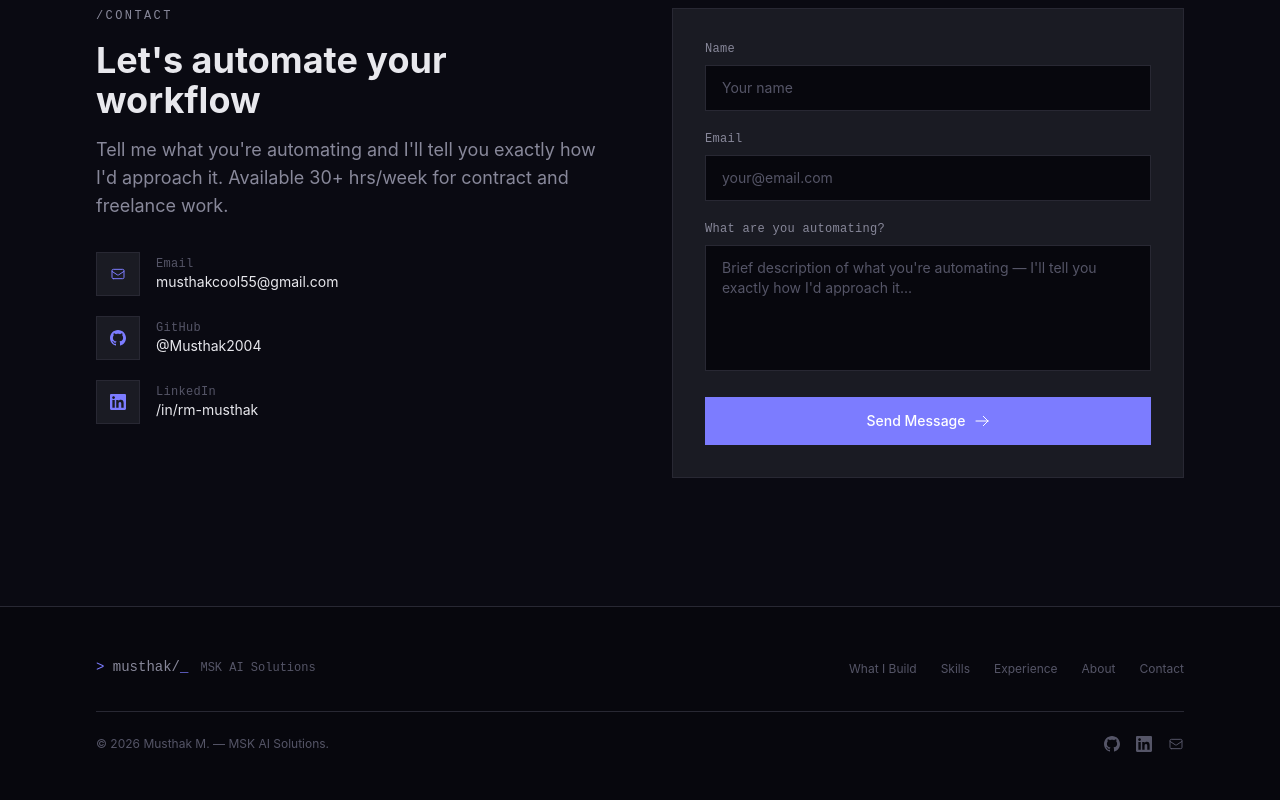
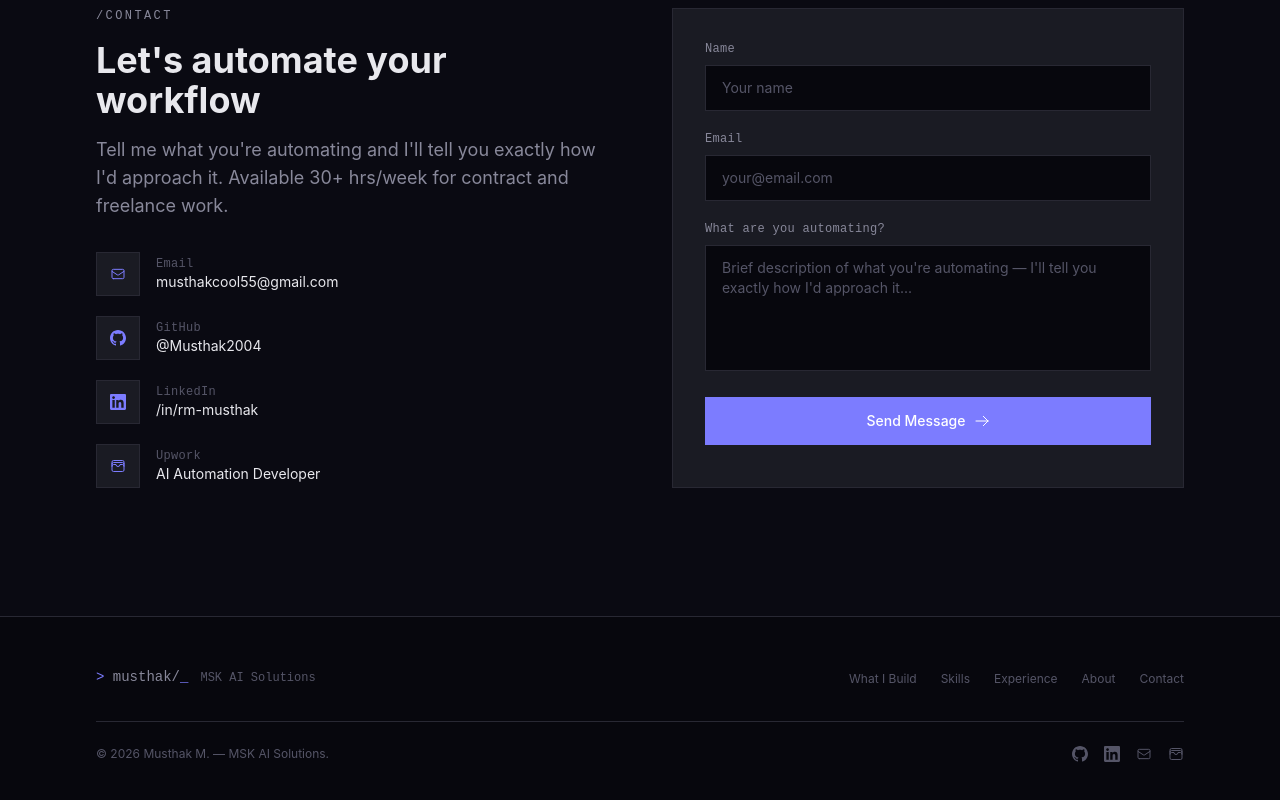
Before and after one commit to Musthak2004/portfolio, a Next.js app: page / in a window 1280 px wide. Shown: the part 5084-5884 px from the top of the page. Built offline with nearby package versions, Linux system fonts and the light colour scheme.

Commit message:
Add Upwork profile link to About, Contact, and Footer sections

```diff
--- a/components/About.tsx
+++ b/components/About.tsx
@@ -96,7 +96,7 @@ export default function About() {
                 LinkedIn
               </a>
               <a
-                href="https://www.upwork.com/freelancers/~your-profile"
+                href="https://www.upwork.com/freelancers/~01498e95645e86a38a"
                 target="_blank"
                 rel="noopener noreferrer"
                 className="btn-outline text-sm px-5 py-2.5"
--- a/components/Contact.tsx
+++ b/components/Contact.tsx
@@ -70,6 +70,25 @@ export default function Contact() {
                   </p>
                 </div>
               </a>
+
+              <a
+                href="https://www.upwork.com/freelancers/~01498e95645e86a38a"
+                target="_blank"
+                rel="noopener noreferrer"
+                className="flex items-center gap-4 group"
+              >
+                <div className="w-11 h-11 border border-surface-border bg-surface-light flex items-center justify-center text-accent shrink-0 group-hover:border-accent/30 transition-colors">
+                  <svg className="w-4 h-4" fill="none" stroke="currentColor" viewBox="0 0 24 24">
+                    <path strokeLinecap="round" strokeLinejoin="round" strokeWidth={1.5} d="M21 12a2.25 2.25 0 00-2.25-2.25H15a3 3 0 11-6 0H5.25A2.25 2.25 0 003 12m18 0v6a2.25 2.25 0 01-2.25 2.25H5.25A2.25 2.25 0 013 18v-6m18 0V9M3 12V9m18 0a2.25 2.25 0 00-2.25-2.25H5.25A2.25 2.25 0 003 9m18 0V6a2.25 2.25 0 00-2.25-2.25H5.25A2.25 2.25 0 003 6v3" />
+                  </svg>
+                </div>
+                <div>
+                  <p className="text-xs text-ink-dim font-mono tracking-wide">Upwork</p>
+                  <p className="text-sm text-ink group-hover:text-accent transition-colors">
+                    AI Automation Developer
+                  </p>
+                </div>
+              </a>
             </div>
           </div>
 
--- a/components/Footer.tsx
+++ b/components/Footer.tsx
@@ -67,6 +67,17 @@ export default function Footer() {
                 <path strokeLinecap="round" strokeLinejoin="round" strokeWidth={1.5} d="M3 8l7.89 5.26a2 2 0 002.22 0L21 8M5 19h14a2 2 0 002-2V7a2 2 0 00-2-2H5a2 2 0 00-2 2v10a2 2 0 002 2z" />
               </svg>
             </a>
+            <a
+              href="https://www.upwork.com/freelancers/~01498e95645e86a38a"
+              target="_blank"
+              rel="noopener noreferrer"
+              className="text-ink-dim hover:text-ink transition-colors"
+              aria-label="Upwork"
+            >
+              <svg className="w-4 h-4" fill="none" stroke="currentColor" viewBox="0 0 24 24">
+                <path strokeLinecap="round" strokeLinejoin="round" strokeWidth={1.5} d="M21 12a2.25 2.25 0 00-2.25-2.25H15a3 3 0 11-6 0H5.25A2.25 2.25 0 003 12m18 0v6a2.25 2.25 0 01-2.25 2.25H5.25A2.25 2.25 0 013 18v-6m18 0V9M3 12V9m18 0a2.25 2.25 0 00-2.25-2.25H5.25A2.25 2.25 0 003 9m18 0V6a2.25 2.25 0 00-2.25-2.25H5.25A2.25 2.25 0 003 6v3" />
+              </svg>
+            </a>
           </div>
         </div>
       </div>
```
Also changed, not shown: 1 other file (tests, documents, lock files or other folders).
